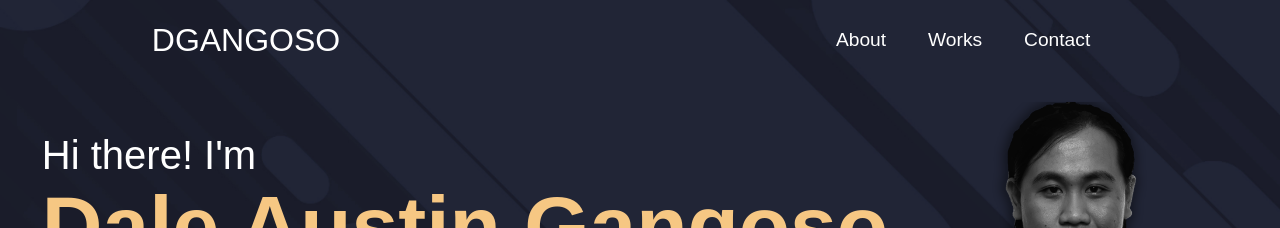
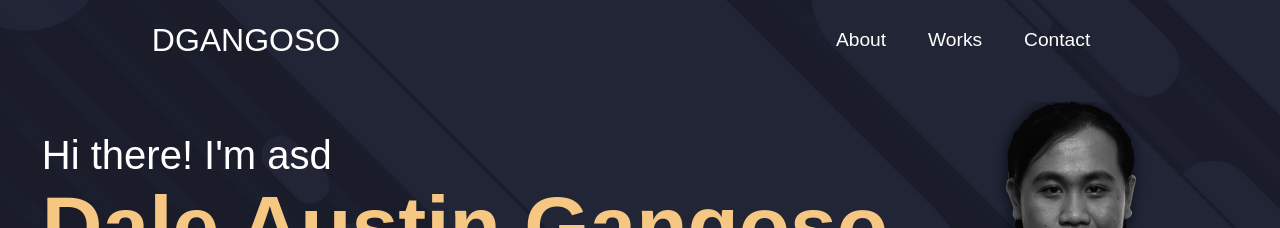
Before and after one commit to daleaustingangoso014/deployment, a React (Create React App) app: page / in a window 1280 px wide. Shown: the top 228 px of the page. Built offline with nearby package versions, Linux system fonts and the light colour scheme.

Commit message:
section change

```diff
--- a/src/components/HeroSection.js
+++ b/src/components/HeroSection.js
@@ -10,7 +10,7 @@ function HeroSection() {
     <div className='hero-container'>
        <div className='hero-wrapper'>
       <div className='hero-description'>
-      <p className='description-intro'>Hi there! I'm</p>
+      <p className='description-intro'>Hi there! I'm asd</p>
       <h1 className='' data-aos="flip-right">Dale Austin Gangoso</h1>
       <p className='description-title'>A Web Developer</p>
       <div className='hero-btns'>
```
Also changed, not shown: 2 other files (tests, documents, lock files or other folders).
